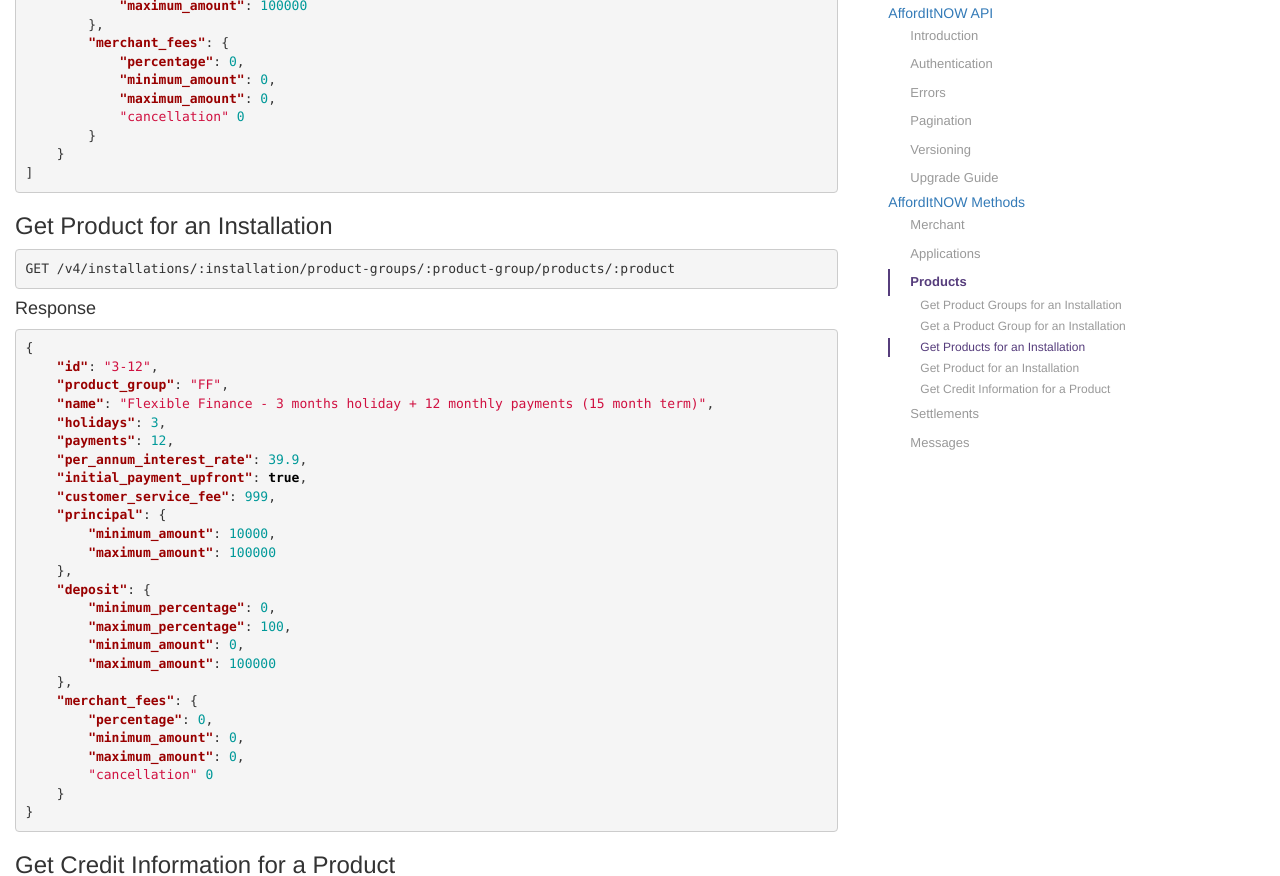
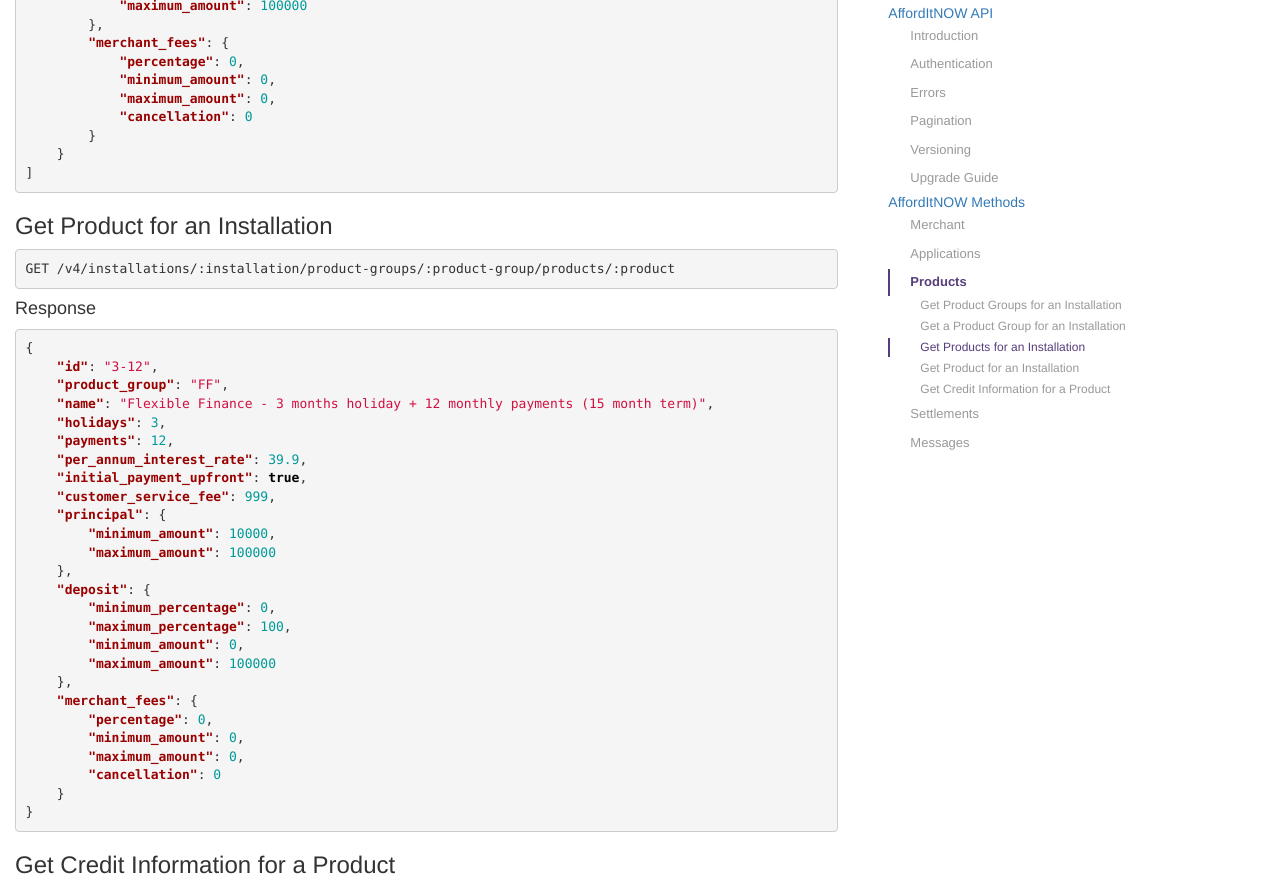
Before and after one commit to PayBreak/retailer-integration-guide, a Jekyll site: the page built from v4/api/index.md, in a window 1280 px wide and 1400 px high, scrolled down 6394 px. Shown: the part 151-1027 px from the top of the window. Built offline with Jekyll 4.4.1, drawn with Linux system fonts in a browser that asks for light colours; nearby versions of some CDN libraries; Markdown is read by kramdown in place of the engine named in the settings.

Commit message:
json correction

````diff
--- a/_includes/v4/products.md
+++ b/_includes/v4/products.md
@@ -78,7 +78,7 @@ GET {{ site.data.globals.api_prefix }}/installations/:installation/product-group
             "percentage": 0,
             "minimum_amount": 0,
             "maximum_amount": 0,
-            "cancellation" 0
+            "cancellation": 0
         }
     }
 ]
@@ -116,7 +116,7 @@ GET {{ site.data.globals.api_prefix }}/installations/:installation/product-group
         "percentage": 0,
         "minimum_amount": 0,
         "maximum_amount": 0,
-        "cancellation" 0
+        "cancellation": 0
     }
 }
 ```
````
